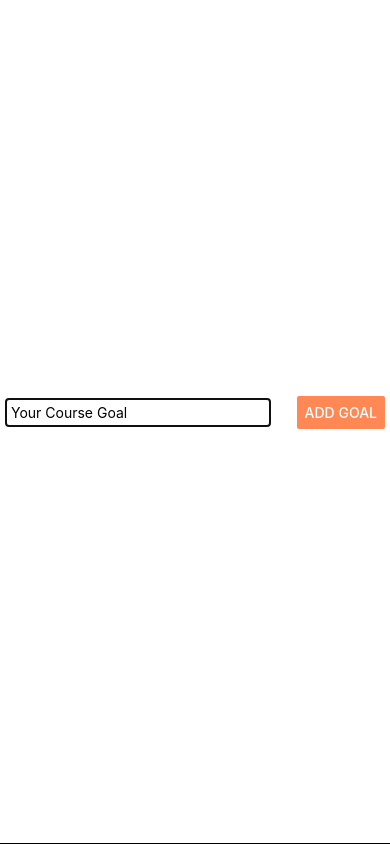
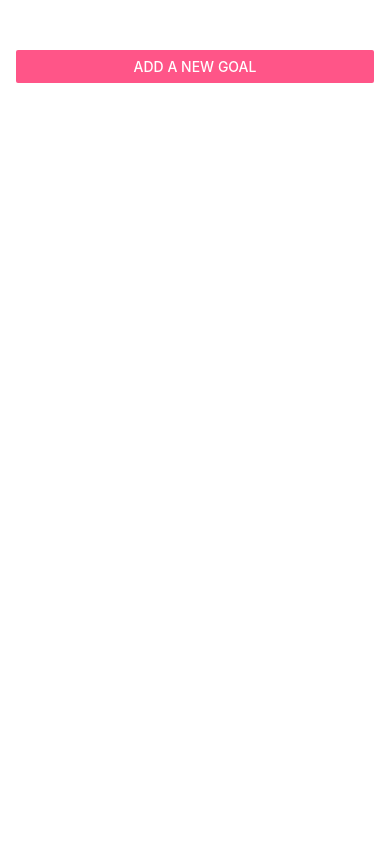
Before and after one commit to KennedyMungai/HelloReactNative, a React Native app: screen / in a window 390 px wide. Built offline with nearby package versions, Linux system fonts and the light colour scheme.

Commit message:
Wired up the local useState hook to the modal componentr

```diff
--- a/App.js
+++ b/App.js
@@ -32,7 +32,7 @@ export default function App() {
 				color={'#ff5588'}
 				onPress={startAddGoalHandler}
 			/>
-			<GoalInput onAddGoal={addGoalHandler} />
+			<GoalInput onAddGoal={addGoalHandler} isVisible={modalIsVisible} />
 			<View style={styles.listContainer}>
 				<FlatList
 					data={courseGoals}
--- a/components/GoalInput.js
+++ b/components/GoalInput.js
@@ -1,7 +1,7 @@
 import { useState } from 'react'
 import { Button, StyleSheet, TextInput, View, Modal } from 'react-native'
 
-const GoalInput = ({ onAddGoal }) => {
+const GoalInput = ({ onAddGoal, isVisible }) => {
 	const [enteredGoalText, setEnteredGoalText] = useState('')
 
 	const goalInputHandler = (enteredText) => {
@@ -14,7 +14,7 @@ const GoalInput = ({ onAddGoal }) => {
 	}
 
 	return (
-		<Modal animationType='slide'>
+		<Modal animationType='slide' visible={isVisible}>
 			<View style={styles.inputContainer}>
 				<TextInput
 					placeholder='Your Course Goal'
```
